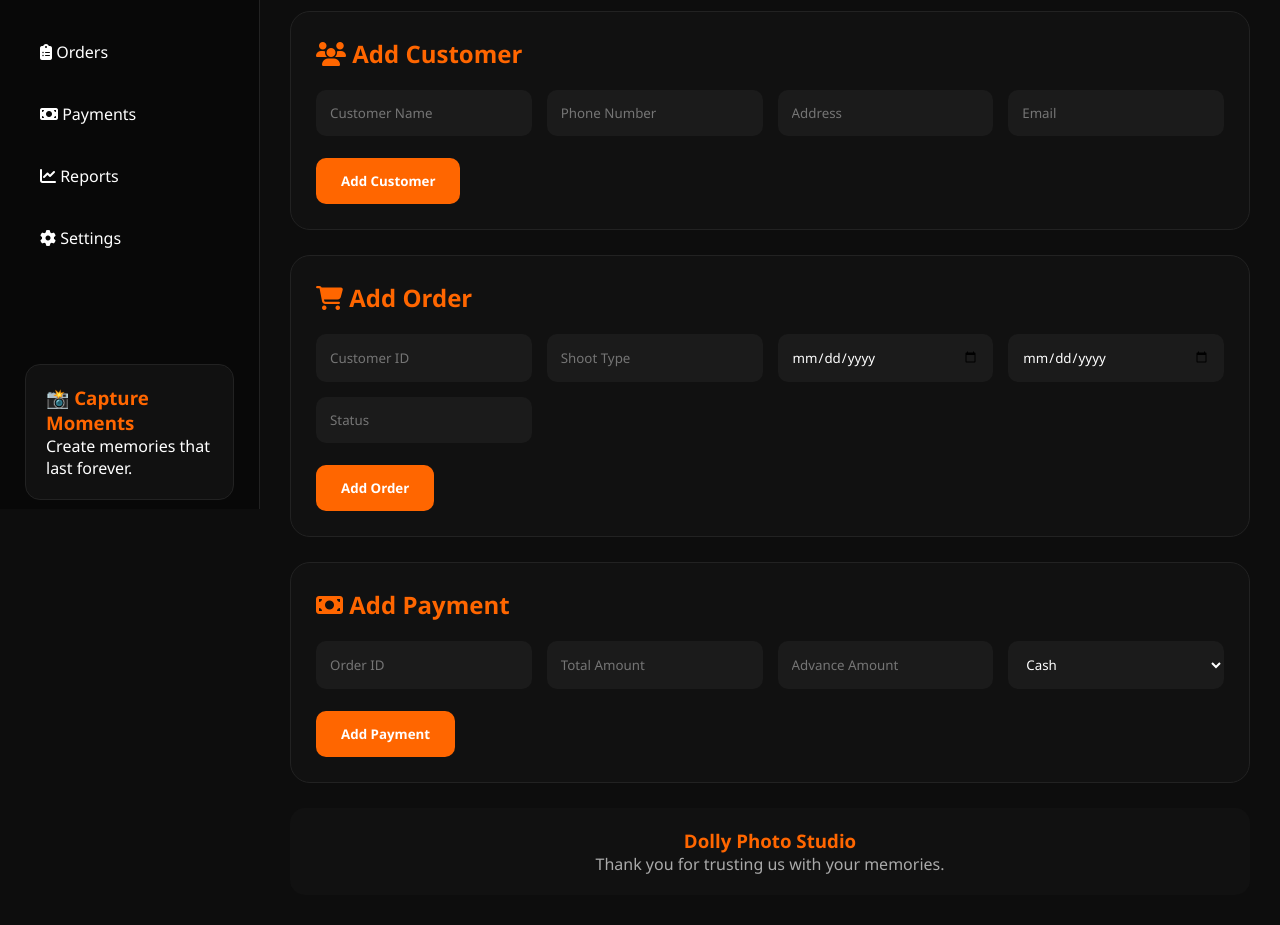
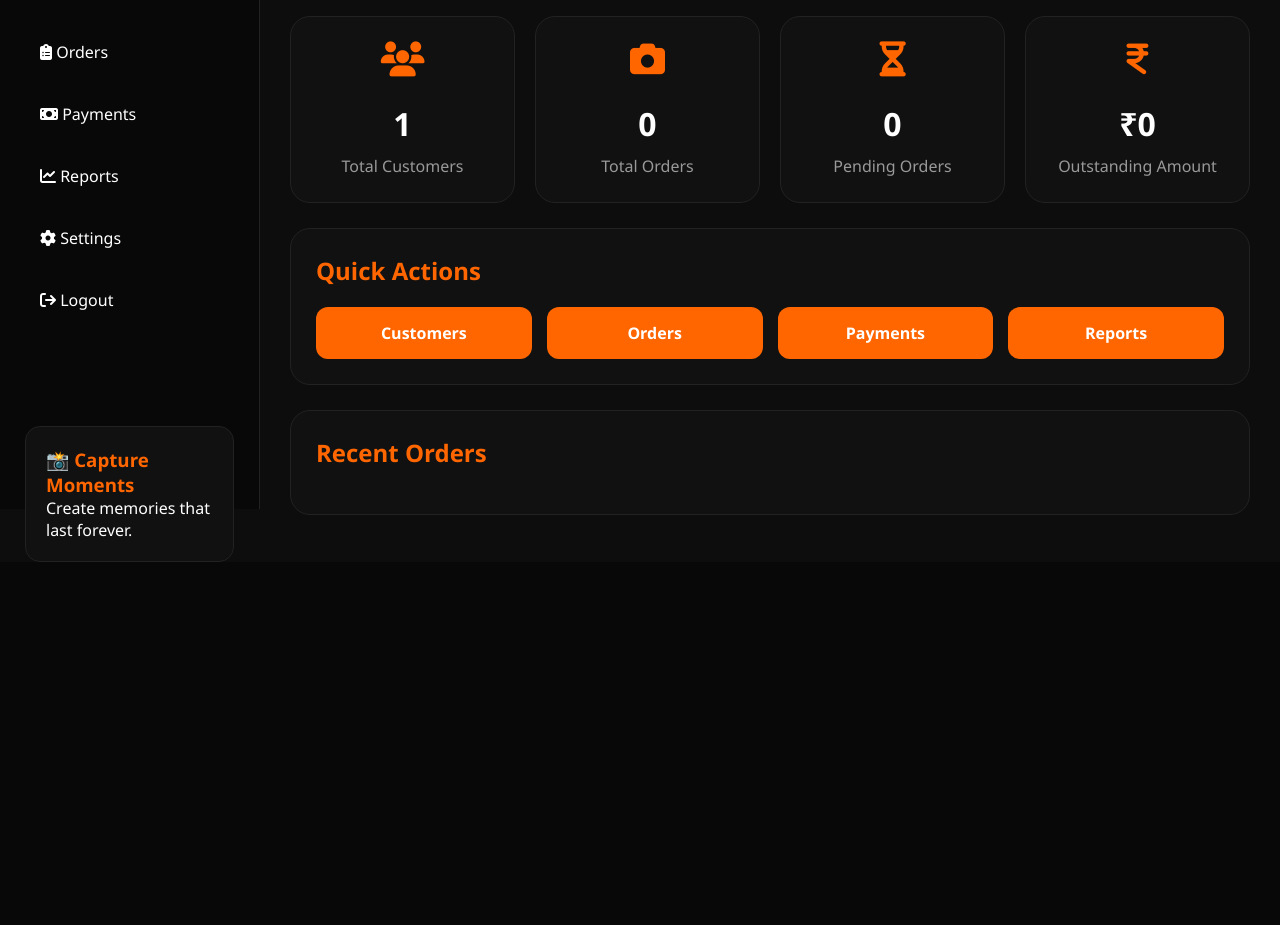
Before and after one commit to Gautam7900/dollystudio, a Flask app: page / in a window 1280 px wide. Shown: the part 291-1216 px from the top of the page. After the commit the page ends 853 px from the top, so only its background shows below. Run offline with Flask 3, Linux system fonts and the light colour scheme; the visitor is signed in with stand-in values (Sample User, id 1); data comes from the database, SQL or seed files in the repository; data that the repository does not hold is empty.

Commit message:
Updated dashboard and payment module

```diff
--- a/app.py
+++ b/app.py
@@ -26,16 +26,7 @@ CREATE TABLE IF NOT EXISTS orders (
     notes TEXT
 )
 ''')
-    # c.execute('''CREATE TABLE IF NOT EXISTS payments (
-    #     id INTEGER PRIMARY KEY AUTOINCREMENT,
-    #     order_id INTEGER,
-    #     total REAL,
-    #     advance REAL,
-    #     remaining REAL,
-    #     payment_mode TEXT,
-    #     payment_status TEXT,
-    # payment_date TEXT
-    # )''')
+
 
     c.execute('''
 CREATE TABLE IF NOT EXISTS payments (
@@ -83,39 +74,67 @@ def login():
     return render_template('login.html')
 
 
-# @app.route('/')
-# def index():
-#     if 'user' not in session:
-#         return redirect(url_for('login'))
-#     conn = sqlite3.connect('studio.db')
-#     c = conn.cursor()
-#     customers = c.execute("SELECT * FROM customers").fetchall()
-#     orders = c.execute("SELECT * FROM orders").fetchall()
-#     payments = c.execute("SELECT * FROM payments").fetchall()
-#     conn.close()
-#     return render_template('index.html', customers=customers, orders=orders, payments=payments)
-
 @app.route('/')
 def index():
+
     if 'user' not in session:
         return redirect(url_for('login'))
 
     conn = sqlite3.connect('studio.db')
     c = conn.cursor()
 
-    customers = c.execute("SELECT * FROM customers").fetchall()
-    orders = c.execute("SELECT * FROM orders").fetchall()
-    payments = c.execute("SELECT * FROM payments").fetchall()
+    # Total Customers
+    total_customers = c.execute("""
+        SELECT COUNT(*)
+        FROM customers
+    """).fetchone()[0]
+
+    # Total Orders
+    total_orders = c.execute("""
+        SELECT COUNT(*)
+        FROM orders
+    """).fetchone()[0]
+
+    # Pending Orders
+    pending_orders = c.execute("""
+        SELECT COUNT(*)
+        FROM orders
+        WHERE status != 'Delivered'
+    """).fetchone()[0]
+
+    # Outstanding Amount
+    total_due = c.execute("""
+        SELECT COALESCE(SUM(remaining_amount),0)
+        FROM payments
+    """).fetchone()[0]
+
+    # Recent Orders
+    recent_orders = c.execute("""
+        SELECT
+            o.id,
+            c.name,
+            o.shoot_type,
+            o.date
+
+        FROM orders o
+
+        LEFT JOIN customers c
+        ON o.customer_id = c.id
+
+        ORDER BY o.id DESC
+        LIMIT 5
+    """).fetchall()
 
     conn.close()
 
     return render_template(
         'index.html',
-        customers=customers,
-        orders=orders,
-        payments=payments
+        total_customers=total_customers,
+        total_orders=total_orders,
+        pending_orders=pending_orders,
+        total_due=total_due,
+        recent_orders=recent_orders
     )
-
 
 @app.route('/logout')
 def logout():
@@ -209,16 +228,6 @@ def delete_customer(id):
 
 
 
-# @app.route('/orders')
-# def orders():
-#     if 'user' not in session:
-#         return redirect(url_for('login'))
-#     conn = sqlite3.connect('studio.db')
-#     c = conn.cursor()
-#     orders = c.execute("SELECT * FROM orders").fetchall()
-#     conn.close()
-#     return render_template('orders.html', orders=orders)
-
 
 @app.route('/orders')
 def orders():
@@ -288,16 +297,6 @@ def orders():
         orders=orders,
         search_query=search_query
     )
-# @app.route('/add_order', methods=['POST'])
-# def add_order():
-#     conn = sqlite3.connect('studio.db')
-#     c = conn.cursor()
-#     c.execute("INSERT INTO orders (customer_id, shoot_type, date, delivery_date, status) VALUES (?, ?, ?, ?, ?)",
-#               (request.form['customer_id'], request.form['shoot_type'], request.form['date'], request.form['delivery_date'], request.form['status']))
-#     conn.commit()
-#     conn.close()
-#     return redirect(url_for('index'))
-
 
 @app.route('/add_order', methods=['POST'])
 def add_order():
@@ -418,16 +417,6 @@ def delete_order(id):
 
 
 
-# @app.route('/payments')
-# def payments():
-#     if 'user' not in session:
-#         return redirect(url_for('login'))
-#     conn = sqlite3.connect('studio.db')
-#     c = conn.cursor()
-#     payments = c.execute("SELECT * FROM payments").fetchall()
-#     conn.close()
-#     return render_template('payments.html', payments=payments)
-
 @app.route('/payments')
 def payments():
 
@@ -476,20 +465,6 @@ def payments():
         payments=payments,
         orders=orders
     )
-
-
-# @app.route('/add_payment', methods=['POST'])
-# def add_payment():
-#     total = float(request.form['total'])
-#     advance = float(request.form['advance'])
-#     remaining = total - advance
-#     conn = sqlite3.connect('studio.db')
-#     c = conn.cursor()
-#     c.execute("INSERT INTO payments (order_id, total, advance, remaining, payment_mode) VALUES (?, ?, ?, ?, ?)",
-#               (request.form['order_id'], total, advance, remaining, request.form['payment_mode']))
-#     conn.commit()
-#     conn.close()
-#     return redirect(url_for('index'))
 
 
 @app.route('/add_transaction', methods=['POST'])
--- a/templates/index.html
+++ b/templates/index.html
@@ -1,44 +1,3 @@
-{# <!DOCTYPE html>
-<html>
-<head>
-    <title>Dolly Photo Studio CMS</title>
-</head>
-<body>
-    <h1>Dolly Photo Studio</h1>
-    <img src="/static/logo.png" width="200"><br><br>
-
-    <h2>Add Customer</h2>
-    <form method="POST" action="/add_customer">
-        <input name="name" placeholder="Name" required>
-        <input name="phone" placeholder="Phone" required>
-        <input name="address" placeholder="Address">
-        <input name="email" placeholder="Email">
-        <button>Add</button>
-    </form>
-
-    <h2>Add Order</h2>
-    <form method="POST" action="/add_order">
-        <input name="customer_id" placeholder="Customer ID">
-        <input name="shoot_type" placeholder="Shoot Type">
-        <input name="date" placeholder="Date">
-        <input name="delivery_date" placeholder="Delivery Date">
-        <input name="status" placeholder="Status">
-        <button>Add</button>
-    </form>
-
-    <h2>Add Payment</h2>
-    <form method="POST" action="/add_payment">
-        <input name="order_id" placeholder="Order ID">
-        <input name="total" placeholder="Total">
-        <input name="advance" placeholder="Advance">
-        <input name="payment_mode" placeholder="Cash/UPI">
-        <button>Add</button>
-    </form>
-</body>
-</html> #}
-
-
-
 {% extends "layout.html" %}
 
 {% block title %}Dashboard{% endblock %}
@@ -48,21 +7,18 @@
 <style>
 
 .hero{
-    background:linear-gradient(
-    rgba(0,0,0,.7),
-    rgba(0,0,0,.7)),
+    background:linear-gradient(rgba(0,0,0,.75),rgba(0,0,0,.75)),
     url('/static/studio.jpg');
-
     background-size:cover;
     background-position:center;
-
-    padding:60px;
+    padding:70px 40px;
     border-radius:20px;
     text-align:center;
 }
 
 .hero h1{
-    font-size:60px;
+    font-size:55px;
+    margin-bottom:10px;
 }
 
 .hero span{
@@ -70,12 +26,41 @@
 }
 
 .hero p{
-    margin-top:15px;
     color:#ddd;
-    font-size:22px;
+    font-size:20px;
 }
 
-.card{
+.stats-grid{
+    display:grid;
+    grid-template-columns:repeat(auto-fit,minmax(220px,1fr));
+    gap:20px;
+    margin-top:25px;
+}
+
+.stat-card{
+    background:#111;
+    border:1px solid #222;
+    border-radius:20px;
+    padding:25px;
+    text-align:center;
+}
+
+.stat-card i{
+    font-size:35px;
+    color:#ff6600;
+    margin-bottom:15px;
+}
+
+.stat-card h2{
+    font-size:32px;
+    margin:10px 0;
+}
+
+.stat-card p{
+    color:#999;
+}
+
+.section{
     background:#111;
     border:1px solid #222;
     border-radius:20px;
@@ -83,28 +68,40 @@
     margin-top:25px;
 }
 
-.card h2{
+.section h2{
     color:#ff6600;
     margin-bottom:20px;
 }
 
-.form-grid{
+.activity-item{
+    display:flex;
+    justify-content:space-between;
+    padding:15px 0;
+    border-bottom:1px solid #222;
+}
+
+.activity-item:last-child{
+    border-bottom:none;
+}
+
+.quick-links{
     display:grid;
-    grid-template-columns:repeat(auto-fit,minmax(200px,1fr));
+    grid-template-columns:repeat(auto-fit,minmax(180px,1fr));
     gap:15px;
 }
 
-.footer{
-    margin-top:25px;
-    background:#111;
-    border-radius:15px;
+.quick-btn{
+    background:#ff6600;
+    color:white;
+    text-decoration:none;
     text-align:center;
-    padding:20px;
-    color:#aaa;
+    padding:15px;
+    border-radius:12px;
+    font-weight:bold;
 }
 
-.footer h3{
-    color:#ff6600;
+.quick-btn:hover{
+    background:#e65c00;
 }
 
 </style>
@@ -114,113 +111,104 @@
 {% block content %}
 
 <div class="hero">
-    <h1><span>DOLLY</span> PHOTO STUDIO</h1>
-    <p>Studio Management System</p>
-</div>
 
-<div class="card">
 
-    <h2>
-        <i class="fa fa-users"></i>
-        Add Customer
-    </h2>
+<h1>
+    <span>DOLLY</span> PHOTO STUDIO
+</h1>
 
-    <form method="POST" action="/add_customer">
+<p>
+    Studio Management Dashboard
+</p>
 
-        <div class="form-grid">
-
-            <input name="name" placeholder="Customer Name" required>
-
-            <input name="phone" placeholder="Phone Number" required>
-
-            <input name="address" placeholder="Address">
-
-            <input name="email" placeholder="Email">
 
 </div>
 
-        <br>
+<div class="stats-grid">
 
-        <button type="submit">
-            Add Customer
-        </button>
 
-    </form>
+<div class="stat-card">
+    <i class="fa fa-users"></i>
+    <h2>{{ total_customers }}</h2>
+    <p>Total Customers</p>
+</div>
+
+<div class="stat-card">
+    <i class="fa fa-camera"></i>
+    <h2>{{ total_orders }}</h2>
+    <p>Total Orders</p>
+</div>
+
+<div class="stat-card">
+    <i class="fa fa-hourglass-half"></i>
+    <h2>{{ pending_orders }}</h2>
+    <p>Pending Orders</p>
+</div>
+
+<div class="stat-card">
+    <i class="fa fa-indian-rupee-sign"></i>
+    <h2>₹{{ total_due }}</h2>
+    <p>Outstanding Amount</p>
+</div>
+
 
 </div>
 
-<div class="card">
+<div class="section">
 
 <h2>
-        <i class="fa fa-cart-shopping"></i>
-        Add Order
+    Quick Actions
 </h2>
 
-    <form method="POST" action="/add_order">
+<div class="quick-links">
 
-        <div class="form-grid">
+    <a href="/customers" class="quick-btn">
+        Customers
+    </a>
 
-            <input name="customer_id" placeholder="Customer ID">
+    <a href="/orders" class="quick-btn">
+        Orders
+    </a>
 
-            <input name="shoot_type" placeholder="Shoot Type">
+    <a href="/payments" class="quick-btn">
+        Payments
+    </a>
 
-            <input type="date" name="date">
-
-            <input type="date" name="delivery_date">
-
-            <input name="status" placeholder="Status">
+    <a href="/reports" class="quick-btn">
+        Reports
+    </a>
 
 </div>
 
-        <br>
-
-        <button type="submit">
-            Add Order
-        </button>
-
-    </form>
 
 </div>
 
-<div class="card">
+<div class="section">
+
 
 <h2>
-        <i class="fa fa-money-bill"></i>
-        Add Payment
+    Recent Orders
 </h2>
 
-    <form method="POST" action="/add_payment">
+{% for order in recent_orders %}
 
-        <div class="form-grid">
+<div class="activity-item">
 
-            <input name="order_id" placeholder="Order ID">
+    <div>
+        <strong>{{ order[1] }}</strong>
+        <br>
+        {{ order[2] }}
+    </div>
 
-            <input name="total" placeholder="Total Amount">
-
-            <input name="advance" placeholder="Advance Amount">
-
-            <select name="payment_mode">
-                <option>Cash</option>
-                <option>UPI</option>
-                <option>Card</option>
-                <option>Bank Transfer</option>
-            </select>
+    <div>
+        {{ order[3] }}
+    </div>
 
 </div>
 
-        <br>
+{% endfor %}
 
-        <button type="submit">
-            Add Payment
-        </button>
-
-    </form>
 
 </div>
 
-<div class="footer">
-    <h3>Dolly Photo Studio</h3>
-    <p>Thank you for trusting us with your memories.</p>
-</div>
-
 {% endblock %}
--- a/templates/layout.html
+++ b/templates/layout.html
@@ -235,6 +235,7 @@
           <a href="#"> <i class="fa fa-chart-line"></i> Reports </a>
 
           <a href="#"> <i class="fa fa-gear"></i> Settings </a>
+          <a href="{{ url_for('logout') }}"> <i class="fa fa-sign-out"></i> Logout </a>
         </div>
 
         <div class="quote">
```
Also changed, not shown: templates/payment_transactions.html (+7 -8 lines). Lines whose indentation alone changed are shown as unchanged.
